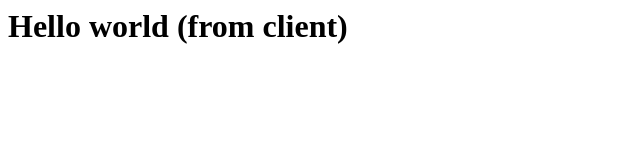
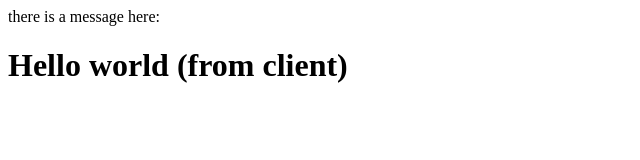
Before and after one commit to drschwabe/DevEdmonton-June-2023, a plain HTML site: page code/ejs-client.html in a window 1280 px wide. Shown: the whole page, without its empty margins (0-640 px from the left). Drawn offline with nearby package versions, Linux system fonts and the light colour scheme.

Commit message:
Slightly more useful content to render

```diff
--- a/code/ejs-client.html
+++ b/code/ejs-client.html
@@ -10,8 +10,10 @@ https://cdn.jsdelivr.net/npm/ejs@3.1.9/ejs.min.js
       const data = {
         message: 'Hello world (from client)'
       }
-      let html = ejs.render('<%= data.message %>', { data })
-      document.querySelector('h1').innerText = html
+      let html = ejs.render(
+        '<p>there is a message here:</p>' +
+        '<h1><%= data.message %></h1>', { data })
+      document.body.innerHTML = html
     </script>
   </body>
 </html>
```
